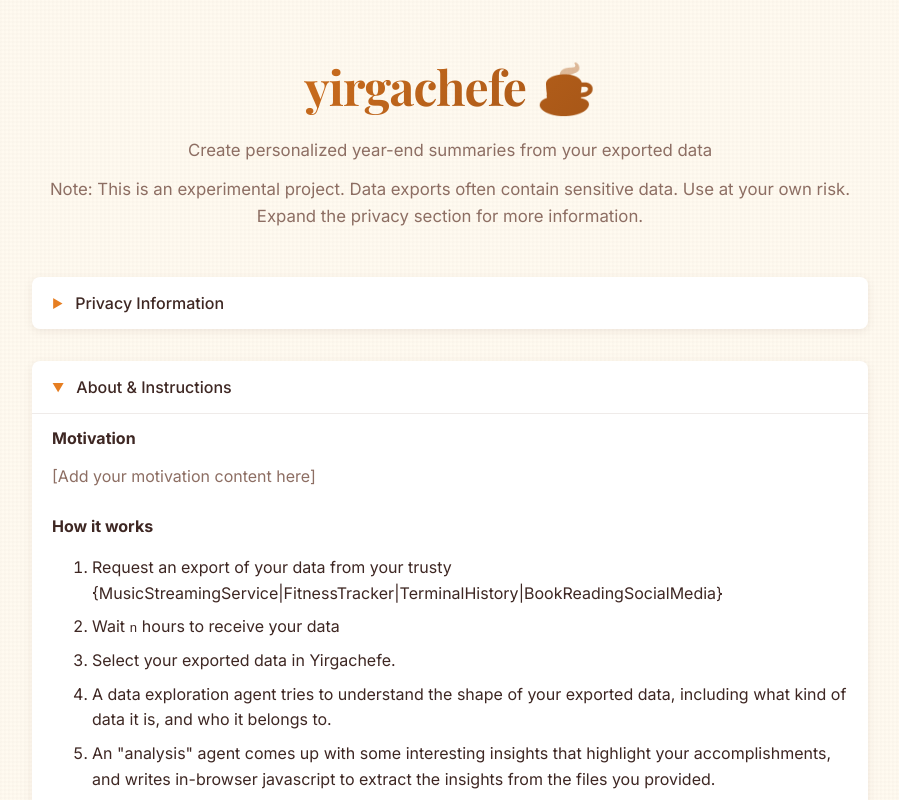
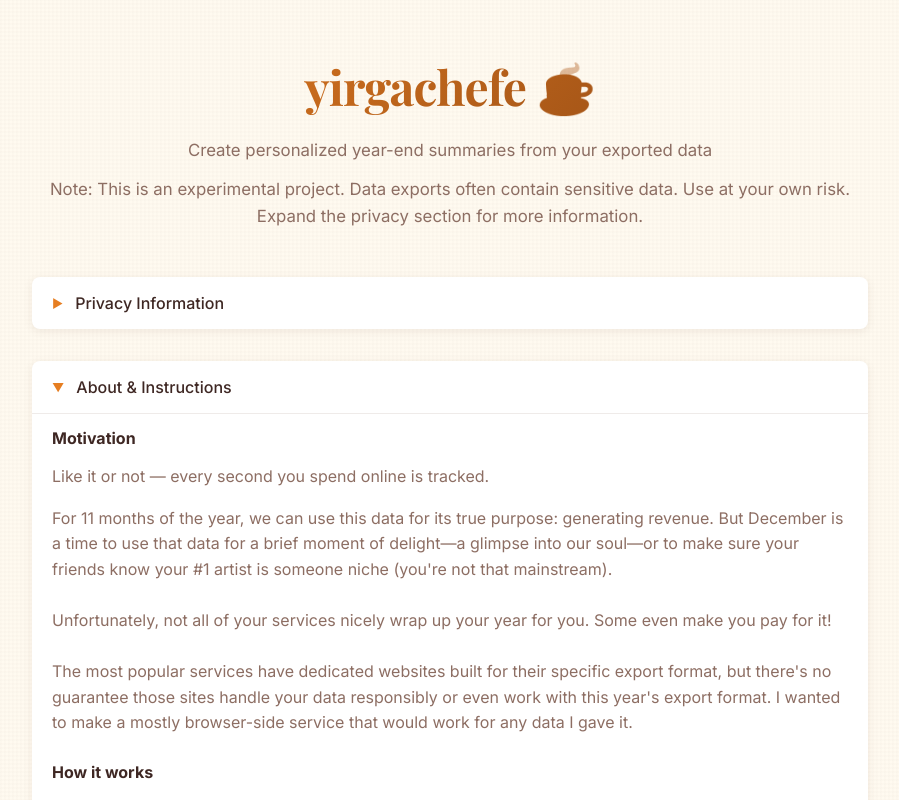
Before and after one commit to JakeWilliams22/yirgachefe, a React (Vite) app: page / in a window 1280 px wide. Shown: the top 800 px of the page, without its empty margins (190-1089 px from the left). Built offline with nearby package versions, Linux system fonts and the light colour scheme.

Commit message:
How it works

```diff
--- a/src/App.tsx
+++ b/src/App.tsx
@@ -790,7 +790,18 @@ function App() {
             {/* Content placeholder - user will fill this in */}
             <h3>Motivation</h3>
             <p>
-              [Add your motivation content here]
+              Like it or not &mdash; every second you spend online is tracked.
+            </p>
+            <p>
+              For 11 months of the year, we can use this data for its true purpose: generating revenue. But December is a time to use that data for a brief moment of delight—a glimpse into our soul—or to make sure your friends know your #1 artist is someone niche (you're not that mainstream).
+
+              <br /><br />
+
+              Unfortunately, not all of your services nicely wrap up your year for you. Some even make you pay for it!
+
+              <br /><br />
+
+              The most popular services have dedicated websites built for their specific export format, but there's no guarantee those sites handle your data responsibly or even work with this year's export format. I wanted to make a mostly browser-side service that would work for <em>any</em> data I gave it.
             </p>
             <h3>How it works</h3>
             <ol>
@@ -801,7 +812,7 @@ function App() {
                 Wait <code>n</code> hours to receive your data
               </li>
               <li>
-                Select your exported data in Yirgachefe.
+                Select the directory with your unzipped, exported data in Yirgachefe.
               </li>
               <li>
                 A data exploration agent tries to understand the shape of your exported data, including what kind of data it is, and who it belongs to.
```
